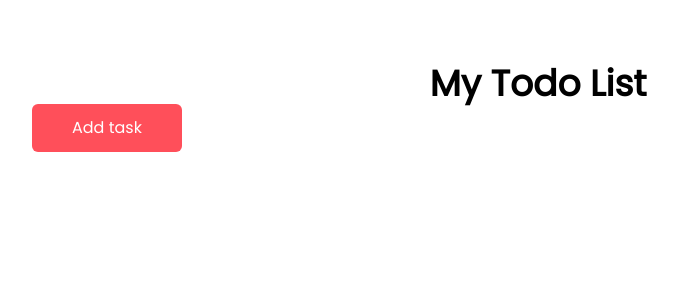
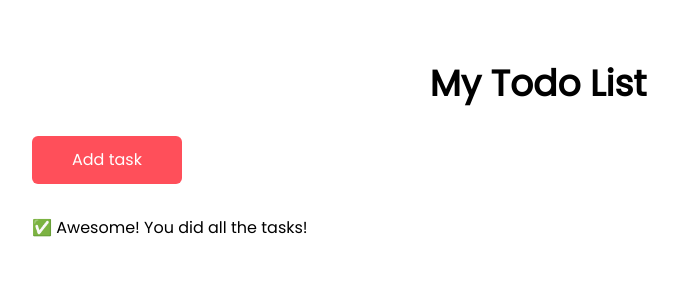
Before and after one commit to logan-lampton/todo, a React (Vite) app: page / in a window 1280 px wide. Shown: the top 300 px of the page, without its empty margins (102-780 px from the left). Built offline with nearby package versions, Linux system fonts and the light colour scheme; the HTML template or start-up script is replaced by a standard one.

Commit message:
able to store new tasks to local storage; setting up screen for when no tasks are present

```diff
--- a/src/components/TodoList.jsx
+++ b/src/components/TodoList.jsx
@@ -20,6 +20,7 @@ function ToDoList() {
   const [currentTodo, setCurrentTodo] = useState(null);
   const [newTask, setNewTask] = useState("");
 
+  console.log(newTask);
   useEffect(() => {
     if (todoList.length > 0) {
       localStorage.setItem("todolist", JSON.stringify(todoList));
@@ -82,7 +83,9 @@ function ToDoList() {
                   </button>
                   <button
                     className="bg-sunsetOrange rounded-md text-white py-3 px-10"
-                    onClick={handleClick}
+                    onClick={() => {
+                      handleAddTodo(newTask), handleClick;
+                    }}
                   >
                     Add
                   </button>
@@ -93,11 +96,24 @@ function ToDoList() {
         </div>
       )}
       <button
-        className="bg-sunsetOrange text-center text-white py-3 px-10 rounded-md"
+        className="bg-sunsetOrange text-center text-white py-3 px-10 rounded-md mt-8"
         onClick={handleClick}
       >
         Add task
       </button>
+      <div className="flex">
+        {todoList.length === 0 ? (
+          <>
+            <div className="mt-8">
+              <div>
+                <p>✅ Awesome! You did all the tasks!</p>
+              </div>
+            </div>
+          </>
+        ) : (
+          <></>
+        )}
+      </div>
     </div>
   );
 }
```
